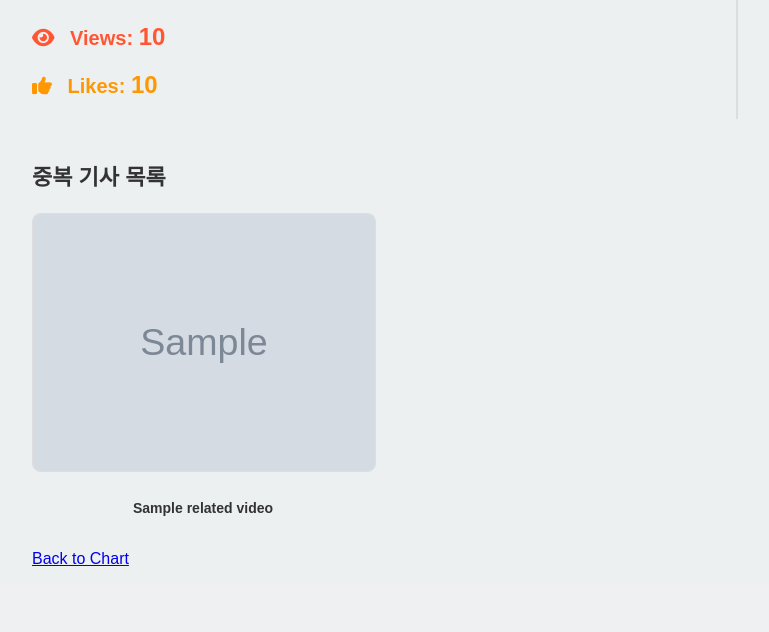
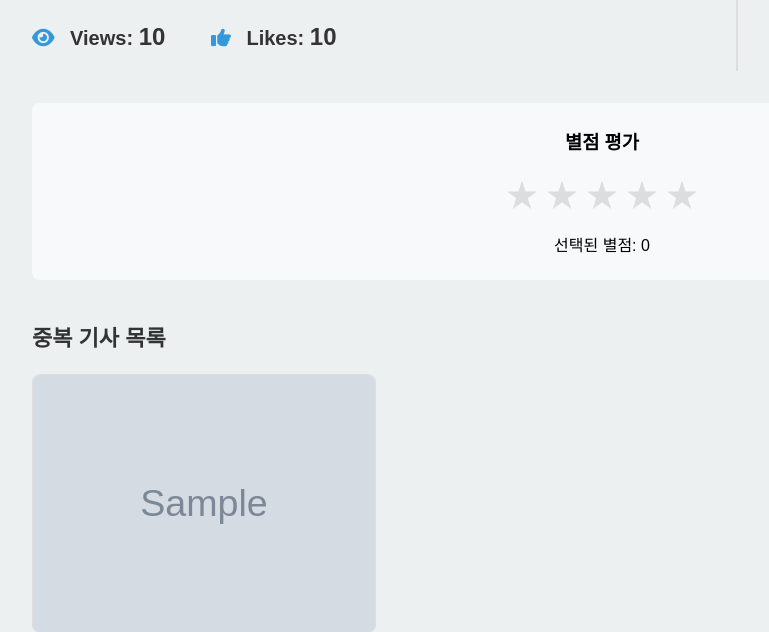
Before and after one commit to jinmiee/news-exploration, a Django app: template account/templates/analysis/detail.html in a window 1280 px wide. Shown: the part 563-1195 px from the top of the page, without its empty margins (38-807 px from the left). Before the commit the page ends 1129 px from the top, so only its background shows below. Run offline with Django 5.2, Linux system fonts and the light colour scheme; the template is opened without the code that fills it: most values are stand-ins (such as "Sample title", 1, 10 or a date in 2020); grey boxes marked "Sample" are stand-in pictures.

Commit message:
상세분석ui

```diff
--- a/account/templates/analysis/detail.html
+++ b/account/templates/analysis/detail.html
@@ -15,30 +15,50 @@
 
             <!-- Views와 Likes -->
             <div style="margin-top: 20px;">
-                <p style="font-size: 20px; font-weight: bold; color: #FF5733;">
-                    <i class="fas fa-eye" style="color: #FF5733; margin-right: 10px;"></i>
-                    Views: <span style="font-size: 24px; color: #FF5733;">{{ video_views }}</span>
-                </p>
-
-                <p style="font-size: 20px; font-weight: bold; color: #FF9800;">
-                    <i class="fas fa-thumbs-up" style="color: #FF9800; margin-right: 10px;"></i>
-                    Likes: <span style="font-size: 24px; color: #FF9800;">{{ video_likes }}</span>
+                <p style="font-size: 20px; font-weight: bold; color: #333;">
+                    <i class="fas fa-eye" style="color: #3498db; margin-right: 10px;"></i>
+                    Views: <span style="font-size: 24px; color: #333; margin-right: 40px;">{{ video_views }}</span>
+                    <i class="fas fa-thumbs-up" style="color: #3498db; margin-right: 10px;"></i>
+                    Likes: <span style="font-size: 24px; color: #333;">{{ video_likes }}</span>
                 </p>
             </div>
         </div>
 
         <!-- 오른쪽: 댓글 -->
         <div style="flex: 1 1 35%; max-width: 35%; border-left: 2px solid #ddd; padding-left: 20px;">
-            <h3 style="font-size: 22px; color: #4CAF50;">Comments</h3>
-            <ul style="list-style-type: none; padding: 0; margin: 0; font-size: 16px;">
-                {% for comment in video_comments %}
-                    <li style="margin-bottom: 10px; color: #4CAF50;">{{ comment.comment }}</li>
-                {% empty %}
-                    <li>No comments available.</li>
-                {% endfor %}
-            </ul>
+            <h3 style="font-size: 22px; color: #333;">Comments</h3>
+            <div class="unique-comments-container">
+                <ul class="unique-comments-list">
+                    {% for comment in video_comments %}
+                        <li class="unique-comment-item">{{ comment.comment }}</li>
+                    {% empty %}
+                        <li class="unique-comment-item">No comments available.</li>
+                    {% endfor %}
+                </ul>
+            </div>
         </div>
     </div>
+
+
+
+
+
+    <div class="relate-container">
+            <div class="rating">
+                <h3>별점 평가</h3>
+                <div class="stars">
+                    <span class="star" data-rating="1">★</span>
+                    <span class="star" data-rating="2">★</span>
+                    <span class="star" data-rating="3">★</span>
+                    <span class="star" data-rating="4">★</span>
+                    <span class="star" data-rating="5">★</span>
+                </div>
+                <p>선택된 별점: <span id="selected-rating">0</span></p>
+            </div>
+    </div>
+
+
+
 
     <!-- 관련 기사 섹션 -->
     <div style="margin-top: 40px;">
@@ -63,4 +83,97 @@
     <p style="margin-top: 20px;">
         <a href="{% url 'account:chart' %}">Back to Chart</a>
     </p>
+
+    <!-- 스타일 -->
+    <style>
+        /* 댓글 창 스타일 */
+        .unique-comments-container {
+            max-height: 200px; /* 최대 높이 설정 */
+            overflow-y: auto; /* 스크롤 활성화 */
+            border: 1px solid #ddd; /* 테두리 */
+            border-radius: 8px; /* 테두리 둥글게 */
+            padding: 10px; /* 내부 여백 */
+            background-color: #f9f9f9; /* 배경색 */
+        }
+
+        /* 댓글 목록 스타일 */
+        .unique-comments-list {
+            list-style-type: none; /* 목록 점 제거 */
+            margin: 0; /* 외부 여백 제거 */
+            padding: 0; /* 내부 여백 제거 */
+        }
+
+        /* 댓글 아이템 스타일 */
+        .unique-comment-item {
+            color: #333; /* 글자 색상 */
+            font-size: 16px; /* 글자 크기 */
+            margin-bottom: 10px; /* 각 댓글 간 간격 */
+            border-bottom: 1px solid #e0e0e0; /* 아래 테두리 */
+            padding-bottom: 5px; /* 아래 여백 */
+        }
+
+        .unique-comment-item:last-child {
+            border-bottom: none; /* 마지막 댓글은 테두리 제거 */
+        }
+
+        .rating {
+            margin: 2rem 0;
+            padding: 1rem;
+            background-color: #f8f9fa;
+            border-radius: 8px;
+            text-align: center;
+        }
+
+        .stars {
+            display: flex;
+            gap: 0.5rem;
+            margin: 1rem 0;
+            justify-content: center;
+        }
+
+        .star {
+            font-size: 2rem;
+            cursor: pointer;
+            color: #ddd;
+            transition: color 0.2s ease;
+        }
+
+        .star:hover,
+        .star.active {
+            color: #ffd700;
+        }
+
+        .rating h3,
+        .rating p {
+            text-align: center;
+            margin: 0.5rem 0;
+        }
+    </style>
+
+    <script>
+        document.addEventListener('DOMContentLoaded', function() {
+            const firstKeyword = document.querySelector('.keyword-tab');
+            if (firstKeyword) {
+                firstKeyword.click();
+            }
+
+            const stars = document.querySelectorAll('.star');
+            const ratingDisplay = document.getElementById('selected-rating');
+
+            stars.forEach(star => {
+                star.addEventListener('click', function() {
+                    const rating = this.dataset.rating;
+                    ratingDisplay.textContent = rating;
+
+                    stars.forEach(s => {
+                        s.classList.remove('active');
+                        if (s.dataset.rating <= rating) {
+                            s.classList.add('active');
+                        }
+                    });
+                });
+            });
+        });
+    </script>
+
 {% endblock %}
--- a/account/views.py
+++ b/account/views.py
@@ -61,8 +61,10 @@ def chart(request):
 
     # 상위 10개 데이터 선정 (중복 제거 포함)
     top_titles = get_top10_chart_based(all_data)
+    print(top_titles)
     for item in top_titles:
         item.id = str(item._id)  # 직접 _id 값을 id로 할당
+        print(item.id)
 
     context = {
         "top_news": top_titles,
```
